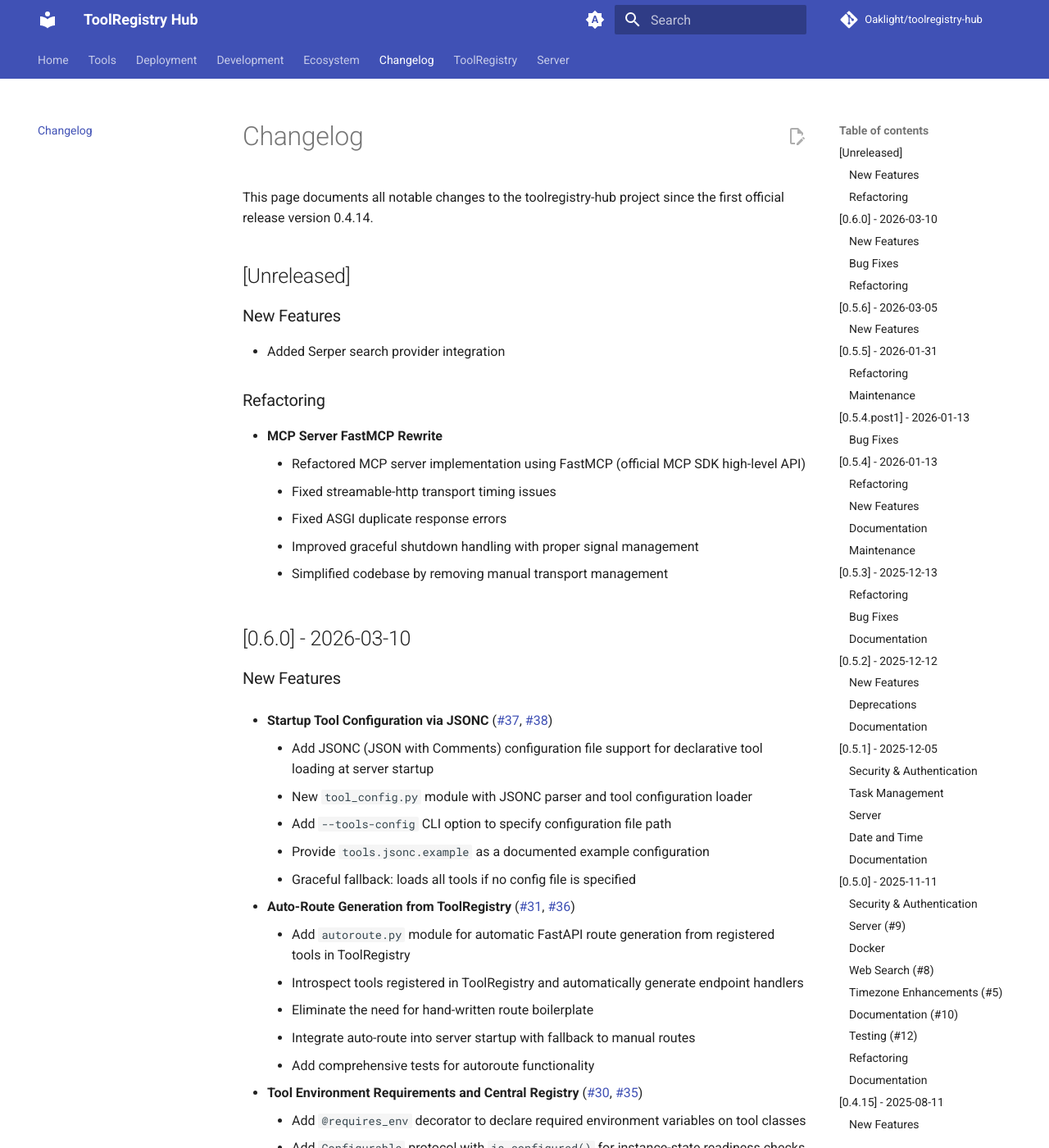
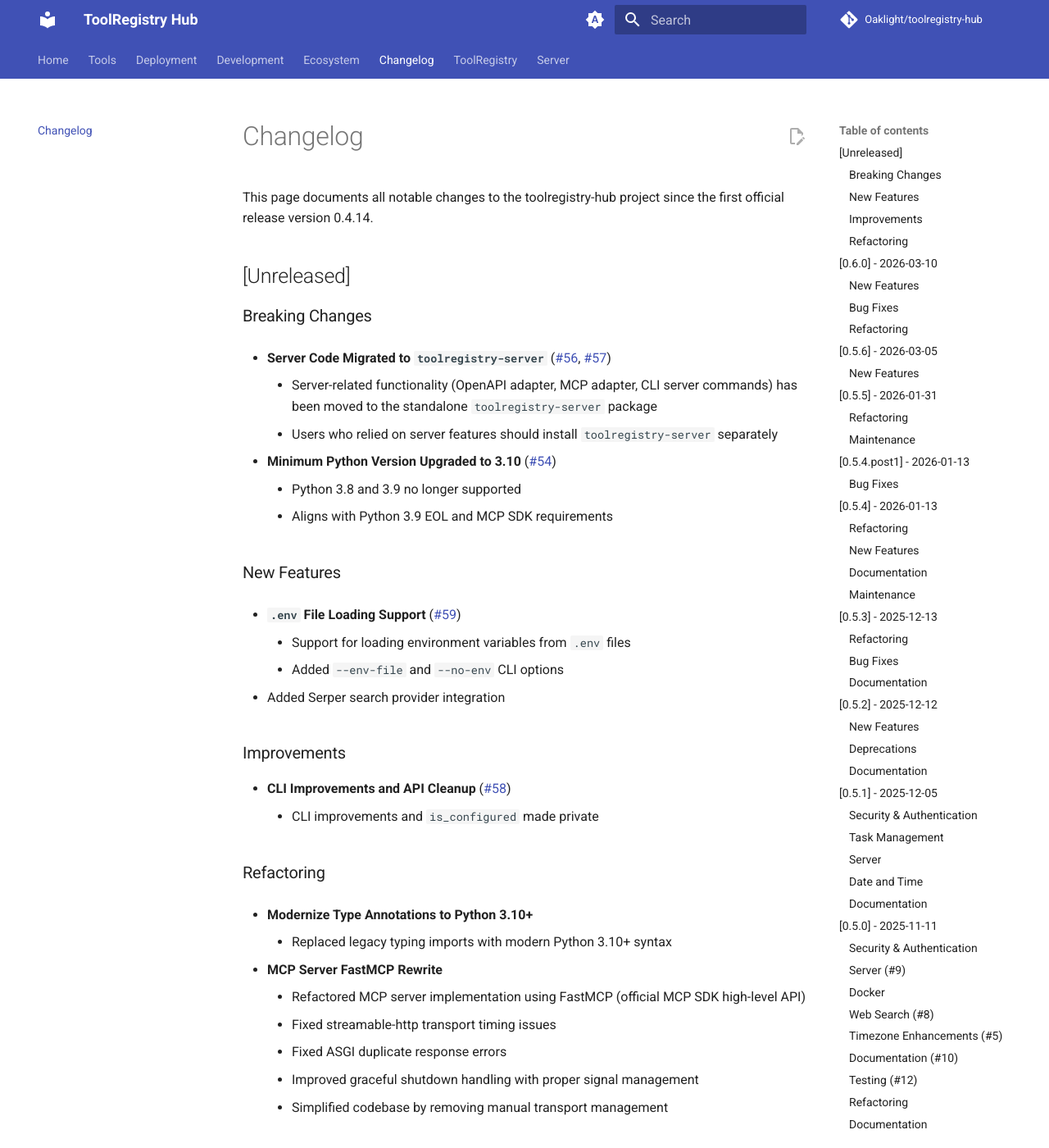
Before and after one commit to Oaklight/toolregistry-hub, an MkDocs documentation site: the page built from docs/changelog.md, in a window 1280 px wide and 1400 px high. Shown: the whole window at 82% size. Built offline with MkDocs 1.6.1 and Material for MkDocs 9.7.7, drawn with Linux system fonts in a browser that asks for light colours; comment, search, counter and statistics services are not loaded.

Commit message:
docs(en): update changelog with server migration and recent changes

```diff
--- a/docs/changelog.md
+++ b/docs/changelog.md
@@ -12,11 +12,33 @@ This page documents all notable changes to the toolregistry-hub project since th
 
 ## [Unreleased]
 
+### Breaking Changes
+
+- **Server Code Migrated to `toolregistry-server`** ([#56](https://github.com/Oaklight/toolregistry-hub/issues/56), [#57](https://github.com/Oaklight/toolregistry-hub/pull/57))
+    - Server-related functionality (OpenAPI adapter, MCP adapter, CLI server commands) has been moved to the standalone `toolregistry-server` package
+    - Users who relied on server features should install `toolregistry-server` separately
+
+- **Minimum Python Version Upgraded to 3.10** ([#54](https://github.com/Oaklight/toolregistry-hub/issues/54))
+    - Python 3.8 and 3.9 no longer supported
+    - Aligns with Python 3.9 EOL and MCP SDK requirements
+
 ### New Features
+
+- **`.env` File Loading Support** ([#59](https://github.com/Oaklight/toolregistry-hub/pull/59))
+    - Support for loading environment variables from `.env` files
+    - Added `--env-file` and `--no-env` CLI options
 
 - Added Serper search provider integration
 
+### Improvements
+
+- **CLI Improvements and API Cleanup** ([#58](https://github.com/Oaklight/toolregistry-hub/pull/58))
+    - CLI improvements and `is_configured` made private
+
 ### Refactoring
+
+- **Modernize Type Annotations to Python 3.10+**
+    - Replaced legacy typing imports with modern Python 3.10+ syntax
 
 - **MCP Server FastMCP Rewrite**
     - Refactored MCP server implementation using FastMCP (official MCP SDK high-level API)
```
